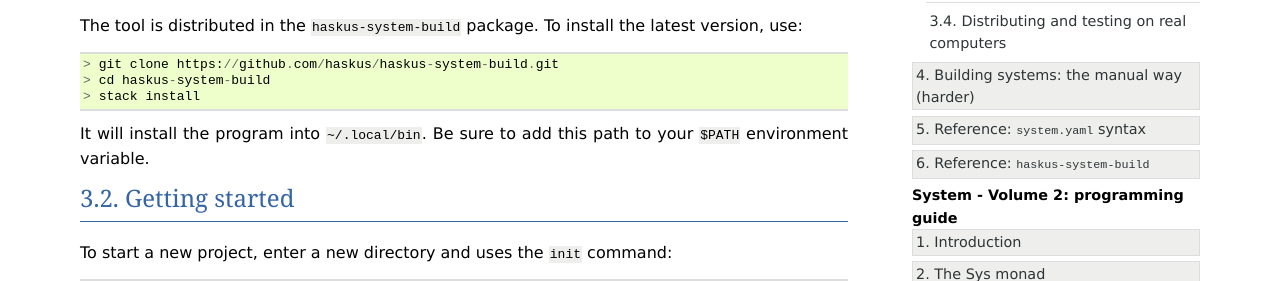
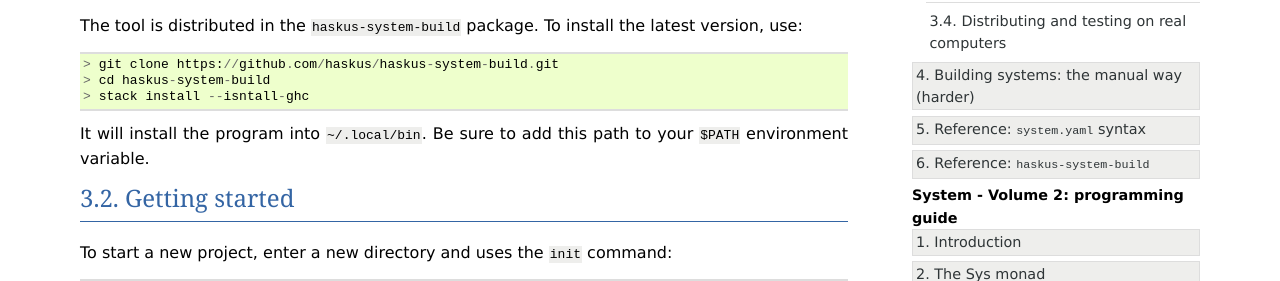
Before and after one commit to haskus/haskus-manual, a Sphinx documentation site: the page built from source/system/volume1/automatic_building.rst, in a window 1280 px wide and 900 px high. Shown: the part 384-665 px from the top of the window. Built offline with Sphinx 7.4.7, drawn with Linux system fonts in a browser that asks for light colours.

Commit message:
Add --install-ghc by default

```diff
--- a/source/system/volume1/automatic_building.rst
+++ b/source/system/volume1/automatic_building.rst
@@ -20,7 +20,7 @@
 
    > git clone https://github.com/haskus/haskus-system-build.git
    > cd haskus-system-build
-   > stack install
+   > stack install --isntall-ghc
 
 It will install the program into ``~/.local/bin``. Be sure to add this path to
 your ``$PATH`` environment variable.
```
